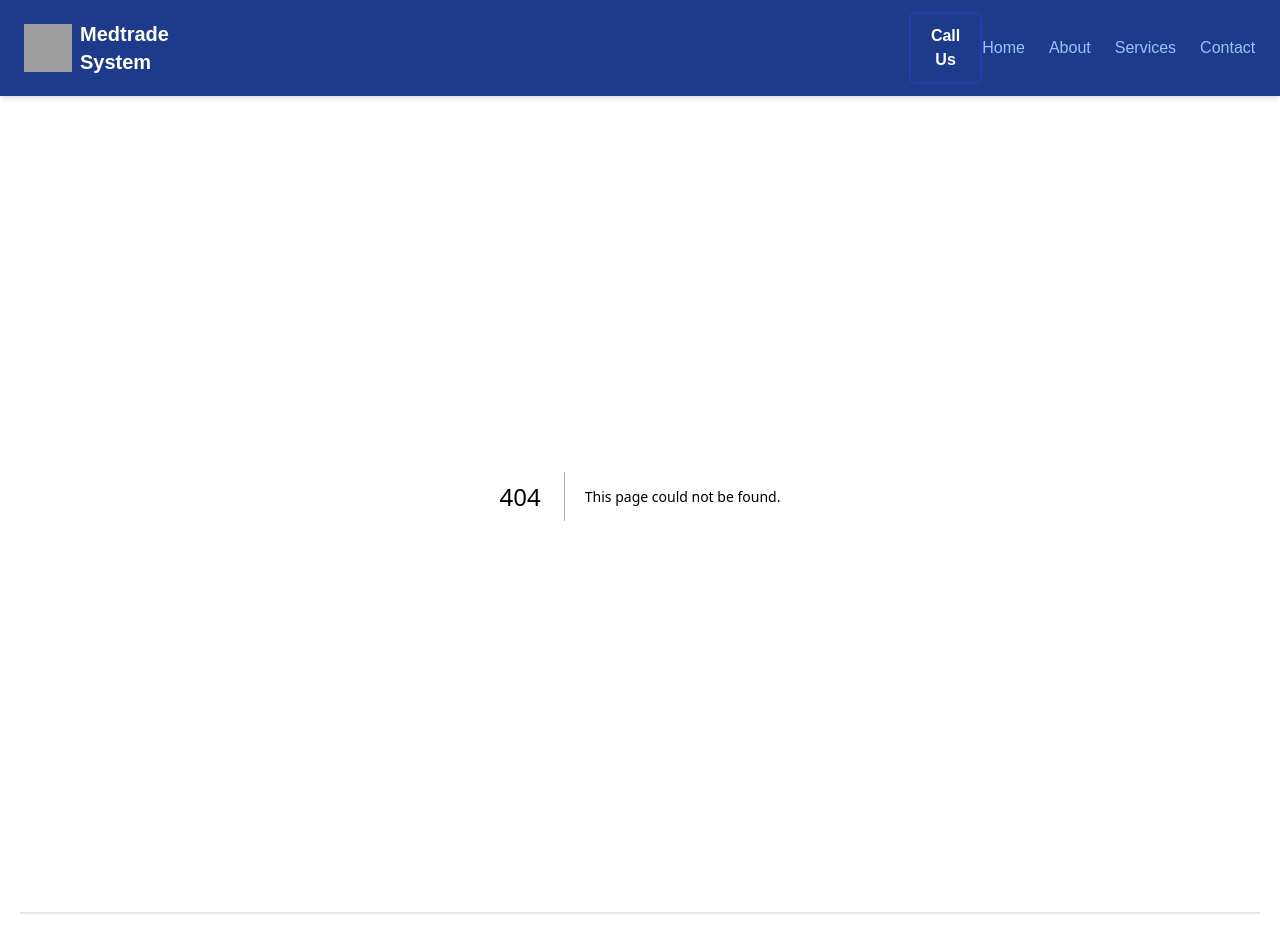
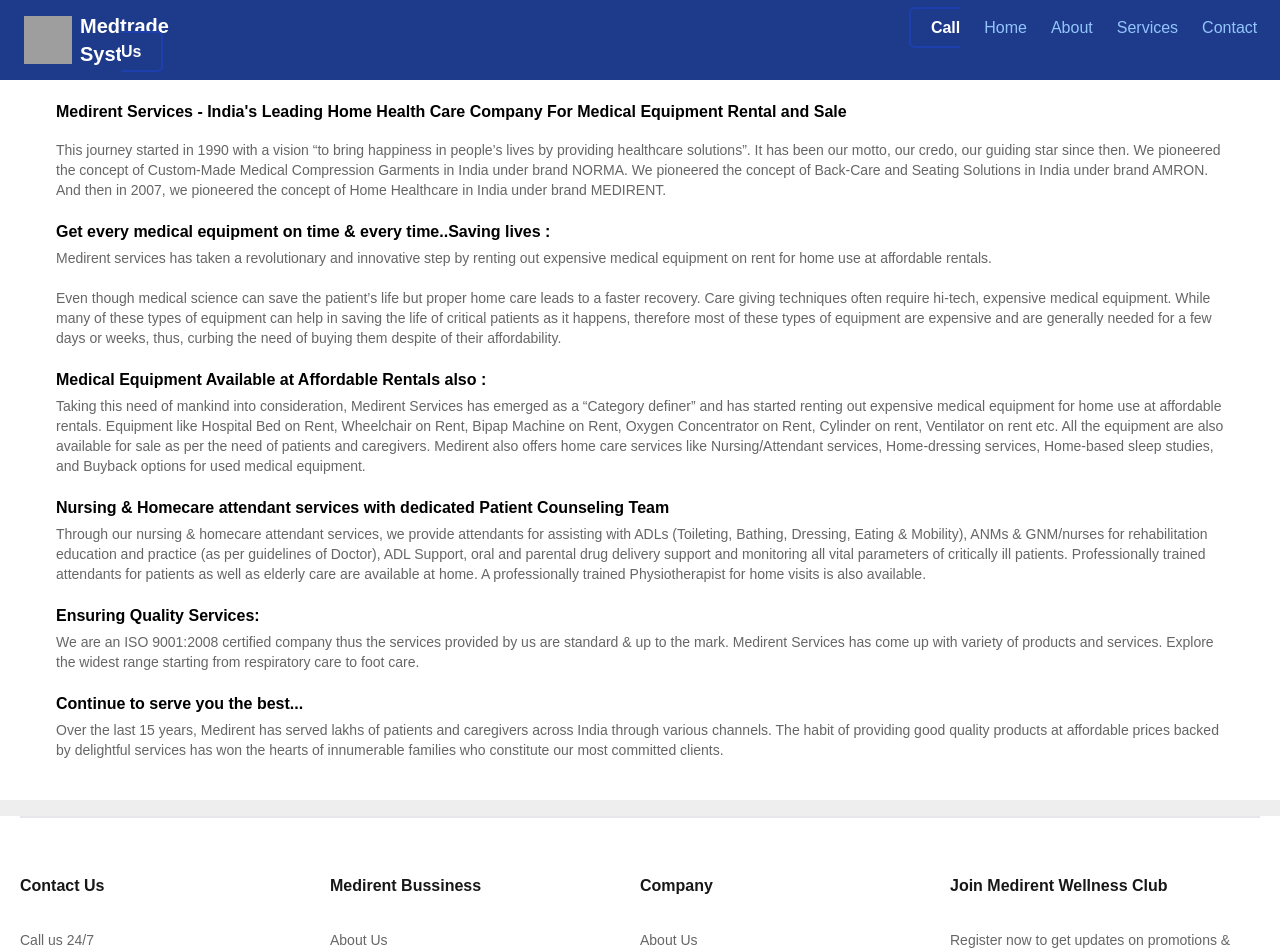
Before and after one commit to DevPc0786/MEDTRADE, a Next.js app: page /about in a window 1280 px wide. Before the commit this address had no page. Shown: the top 952 px of the page. Built offline with nearby package versions, Linux system fonts and the light colour scheme; grey boxes are pictures that could not be loaded.

Commit message:
create about page

```diff
--- /dev/null
+++ b/src/components/AboutUs.jsx
@@ -0,0 +1,91 @@
+import React from "react";
+
+const AboutUs = () => {
+  return (
+    <div className="px-14 py-5 bg-[--whitetext]">
+      <h2 className="text-md font-semibold mb-4 text-[--blacktext]">
+        Medirent Services - India's Leading Home Health Care Company For Medical
+        Equipment Rental and Sale
+      </h2>
+      <p className="text-[--graytext] text-sm mb-5 ">
+        This journey started in 1990 with a vision “to bring happiness in
+        people’s lives by providing healthcare solutions”. It has been our
+        motto, our credo, our guiding star since then. We pioneered the concept
+        of Custom-Made Medical Compression Garments in India under brand NORMA.
+        We pioneered the concept of Back-Care and Seating Solutions in India
+        under brand AMRON. And then in 2007, we pioneered the concept of Home
+        Healthcare in India under brand MEDIRENT.
+      </p>
+
+      <h2 className="text-md font-semibold mb-1 text-[--blacktext]">
+        Get every medical equipment on time & every time..Saving lives :
+      </h2>
+      <p className="text-[--graytext] text-sm mb-5">
+        Medirent services has taken a revolutionary and innovative step by
+        renting out expensive medical equipment on rent for home use at
+        affordable rentals.
+      </p>
+      <p className="text-[--graytext] text-sm mb-5">
+        Even though medical science can save the patient’s life but proper home
+        care leads to a faster recovery. Care giving techniques often require
+        hi-tech, expensive medical equipment. While many of these types of
+        equipment can help in saving the life of critical patients as it
+        happens, therefore most of these types of equipment are expensive and
+        are generally needed for a few days or weeks, thus, curbing the need of
+        buying them despite of their affordability.{" "}
+      </p>
+      <h2 className="text-md font-semibold mb-1 text-[--blacktext]">
+        Medical Equipment Available at Affordable Rentals also :
+      </h2>
+      <p className="text-[--graytext] text-sm mb-5">
+        Taking this need of mankind into consideration, Medirent Services has
+        emerged as a “Category definer” and has started renting out expensive
+        medical equipment for home use at affordable rentals. Equipment like
+        Hospital Bed on Rent, Wheelchair on Rent, Bipap Machine on Rent, Oxygen
+        Concentrator on Rent, Cylinder on rent, Ventilator on rent etc. All the
+        equipment are also available for sale as per the need of patients and
+        caregivers. Medirent also offers home care services like
+        Nursing/Attendant services, Home-dressing services, Home-based sleep
+        studies, and Buyback options for used medical equipment.
+      </p>
+      <h2 className="text-md font-semibold mb-1 text-[--blacktext]">
+        Nursing & Homecare attendant services with dedicated Patient Counseling
+        Team
+      </h2>
+
+      <p className="text-[--graytext] text-sm mb-5">
+        Through our nursing & homecare attendant services, we provide attendants
+        for assisting with ADLs (Toileting, Bathing, Dressing, Eating &
+        Mobility), ANMs & GNM/nurses for rehabilitation education and practice
+        (as per guidelines of Doctor), ADL Support, oral and parental drug
+        delivery support and monitoring all vital parameters of critically ill
+        patients. Professionally trained attendants for patients as well as
+        elderly care are available at home. A professionally trained
+        Physiotherapist for home visits is also available.
+      </p>
+
+      <h2 className="text-md font-semibold mb-1 text-[--blacktext]">
+        Ensuring Quality Services:
+      </h2>
+      <p className="text-[--graytext] text-sm mb-5">
+        We are an ISO 9001:2008 certified company thus the services provided by
+        us are standard & up to the mark. Medirent Services has come up with
+        variety of products and services. Explore the widest range starting from
+        respiratory care to foot care.
+      </p>
+
+      <h2 className="text-md font-semibold mb-1 text-[--blacktext]">
+        Continue to serve you the best...
+      </h2>
+      <p className="text-[--graytext] text-sm mb-5">
+        Over the last 15 years, Medirent has served lakhs of patients and
+        caregivers across India through various channels. The habit of providing
+        good quality products at affordable prices backed by delightful services
+        has won the hearts of innumerable families who constitute our most
+        committed clients.
+      </p>
+    </div>
+  );
+};
+
+export default AboutUs;
--- a/src/components/Dashboard.jsx
+++ b/src/components/Dashboard.jsx
@@ -9,7 +9,7 @@ import ProductCard from "./ProductCard";
 const Dashboard = () => {
   return (
     <div>
-      <div className="px-5 py-3">
+      <div>
         <Home />
         <ProductCard />
         {/* <ShopCategory /> */}
--- a/src/components/Footer.jsx
+++ b/src/components/Footer.jsx
@@ -6,10 +6,10 @@ import { FaYoutube } from "react-icons/fa";
 const Footer = () => {
   return (
     <div className="bg-white px-5">
-      <div className="grid grid-cols-4 mt-4 border-t-2 pt-14 ">
+      <div className="grid lg:grid-cols-4 grid-cols-1 mt-4 border-t-2 pt-14 ">
         <div className="text-[14px]">
-          <h2 className="font-bold text-[16px] mb-8">Contact Us</h2>
-          <div className="text-[#666]">
+          <h2 className="font-bold text-[16px] lg:mb-8 mb-2 ">Contact Us</h2>
+          <div className="text-[--graytext]">
             <p>Call us 24/7 </p>
             <p className="text-[#0066cc] font-bold text-2xl my-2">
               011-2552 2552
@@ -23,8 +23,8 @@ const Footer = () => {
           </div>
         </div>
         <div className="text-[14px]">
-          <h2 className="font-bold text-[16px] mb-8">Medirent Bussiness</h2>
-          <div className="text-[#666]">
+          <h2 className="font-bold text-[16px] lg:mb-8 mt-5 lg:mt-0 ">Medirent Bussiness</h2>
+          <div className="text-[--graytext]">
             <div>
               <p className="my-2">About Us</p>
               <p className="my-2">Privacy Policy </p>
@@ -36,23 +36,25 @@ const Footer = () => {
           </div>
         </div>
         <div className="text-[14px]">
-          <h2 className="font-bold text-[16px] mb-8">Company</h2>
-          <p className="text-[#666]">About Us</p>
+          <h2 className="font-bold text-[16px] lg:mb-8 mt-2 lg:mt-0">Company</h2>
+          <p className="text-[--graytext]">About Us</p>
         </div>
         <div className="text-[14px]">
-          <h2 className="font-bold text-[16px] mb-8">
+          <h2 className="font-bold text-[16px] lg:mb-8 mt-2 lg:mt-0">
             Join Medirent Wellness Club
           </h2>
-          <p className="text-[#666]">
+          <p className="text-[--graytext]">
             Register now to get updates on promotions & coupons.
           </p>
         </div>
       </div>
 
       <hr className="my-10" />
-      <div className="flex justify-between pb-4">
-        <p>© 2024 Medirent Services. All Rights Reserved</p>
-        <div className="flex gap-2 text-[#666]">
+      <div className="lg:flex justify-between pb-4">
+        <p className="text-[--graytext]">
+          © 2024 Medirent Services. All Rights Reserved
+        </p>
+        <div className="flex gap-2 text-[--graytext]">
           <p>We use safe payment from</p>
           <p>Pay</p>
         </div>
--- a/src/components/HomeSlider.jsx
+++ b/src/components/HomeSlider.jsx
@@ -27,79 +27,17 @@ const HomeSlider = () => {
 
   return (
     <div>
-      <div className="flex mt-5 bg-white">
-        <div className="w-[70%] h-[550px]">
-          <div className="">
-            <div className="slider-container">
       <Slider {...settings}>
         {images.map((image, index) => (
-                  <div key={index}>
           <img
+            key={index}
             src={image}
             alt={`Slide ${index + 1}`}
-                      style={{ width: "100%", height: "465px" }}
+            className="lg:h-screen h-60"
+            style={{ width: "100%", height: "100%" }}
           />
-                  </div>
         ))}
       </Slider>
-            </div>
-
-            <div className="pb-5 h-full">
-              <div className="flex justify-between p-4">
-                <div className="flex items-center gap-3">
-                  <FaRegThumbsUp color="#28AFB1" size={35} />
-                  <div>
-                    <h2 className="text-md font-semibold line-clamp-1">
-                      Genuine Products
-                    </h2>
-                    <p className="text-sm">Over 25K products</p>
-                  </div>
-                </div>
-                <div className="flex items-center gap-3">
-                  <TbTruck color="#28AFB1" size={35} />
-                  <div>
-                    <h2 className="text-md font-semibold line-clamp-1">
-                      Home Delivery
-                    </h2>
-                    <p className="text-sm">Over 25K products</p>
-                  </div>
-                </div>
-                <div className="flex items-center gap-3">
-                  <MdPayment color="#28AFB1" size={35} />
-                  <div>
-                    <h2 className="text-md font-semibold line-clamp-1">
-                      Secure Payment
-                    </h2>
-                    <p className="text-sm">Over 25K products</p>
-                  </div>
-                </div>
-                <div className="flex items-center gap-3">
-                  <TbMessageCircle color="#28AFB1" size={35} />
-                  <div>
-                    <h2 className="text-md font-semibold line-clamp-1">
-                      24/7 Support
-                    </h2>
-                    <p className="text-sm">Over 25K products</p>
-                  </div>
-                </div>
-              </div>
-            </div>
-          </div>
-        </div>
-
-        <div className="w-[30%] h-[550px] gap-5">
-          <img
-            className="w-full h-[50%] pl-5 pb-[0.625rem]"
-            src="https://medirent.co.in/wp-content/uploads/2022/02/banner_mask-1.jpg"
-            alt="Banner Image"
-          />
-          <img
-            className="w-full h-[50%] pl-5 pt-[0.625rem]"
-            src="https://medirent.co.in/wp-content/uploads/2022/02/coccyx-cushion_banner-1.jpg"
-            alt="Banner Image"
-          />
-        </div>
-      </div>
     </div>
   );
 };
--- a/src/components/Navbar.jsx
+++ b/src/components/Navbar.jsx
@@ -17,39 +17,75 @@ export default function Navbar() {
 
       </div> */}
       <nav className="bg-blue-900 text-white shadow-md">
+        <div className="flex items-center justify-between lg:px-6 py-3">
+          <div className="items-center lg:gap-2 flex ">
+            <img
+              src="https://png.pngtree.com/png-vector/20240418/ourmid/pngtree-gaming-logo-modern-style-design-png-image_12295068.png"
+              alt="Logo"
+              className="h-12 w-12"
+            />
+            <a className="text-xl flex font-bold text-white" href="/">
+              Medtrade System
+            </a>
+          </div>
 
-  <div className="flex items-center justify-between px-6 py-3">
-    <div className="items-center gap-2 flex ">
-      <img src="https://png.pngtree.com/png-vector/20240418/ourmid/pngtree-gaming-logo-modern-style-design-png-image_12295068.png" alt="Logo" className="h-12 w-12" />
-      <a className="text-xl flex font-bold text-white" href="/">Medtrade System</a>
-    </div>
-     <div id='btn'>
-       <button>Call Us</button>
-     </div>
 
           <ul className="hidden md:flex space-x-6 text-blue-300  mr-4 font-4xl">
             <li>
-        <a href="/" className="hover:text-blue-400 transition duration-300 ease-in-out">Home</a>
+              <a href="" id='btn'>Call Us</a>
             </li>
             <li>
-        <a href="/about" className="hover:text-blue-400 transition duration-300 ease-in-out">About</a>
+              <a
+                href="/"
+                className="hover:text-blue-400 transition duration-300 ease-in-out"
+              >
+                Home
+              </a>
             </li>
             <li>
-        <a href="/services" className="hover:text-blue-400 transition duration-300 ease-in-out">Services</a>
+              <a
+                href="/about"
+                className="hover:text-blue-400 transition duration-300 ease-in-out"
+              >
+                About
+              </a>
             </li>
             <li>
-        <a href="/contact" className="hover:text-blue-400 transition duration-300 ease-in-out">Contact</a>
+              <a
+                href="/services"
+                className="hover:text-blue-400 transition duration-300 ease-in-out"
+              >
+                Services
+              </a>
+            </li>
+            <li>
+              <a
+                href="/contact"
+                className="hover:text-blue-400 transition duration-300 ease-in-out"
+              >
+                Contact
+              </a>
             </li>
           </ul>
           <div className="block md:hidden">
             <button>
-        <svg className="w-6 h-6 text-white" fill="none" stroke="currentColor" viewBox="0 0 24 24">
-          <path strokeLinecap="round" strokeLinejoin="round" strokeWidth="2" d="M4 6h16M4 12h16M4 18h16" />
+              <svg
+                className="w-6 h-6 text-white"
+                fill="none"
+                stroke="currentColor"
+                viewBox="0 0 24 24"
+              >
+                <path
+                  strokeLinecap="round"
+                  strokeLinejoin="round"
+                  strokeWidth="2"
+                  d="M4 6h16M4 12h16M4 18h16"
+                />
               </svg>
             </button>
           </div>
         </div>
       </nav>
     </div>
-  )
+  );
 }
--- a/src/components/ProductCard.jsx
+++ b/src/components/ProductCard.jsx
@@ -6,14 +6,14 @@ import { IoCallOutline } from "react-icons/io5";
 const ProductCard = () => {
     return (
       <div>
-        <h2 className="mx-8 mt-9 font-bold tracking-wide text-xl">
+        <h2 className="mx-8 mt-10  font-bold tracking-wide text-xl">
           Medician
         </h2>
         <div className="grid sm:grid-cols-1 md:grid-cols-2 lg:grid-cols-3 xl:grid-cols-4">
           {products.map((item, i) => (
             <div
               key={i}
-              className="relative m-10 flex w-full max-w-xs flex-col overflow-hidden rounded-lg border border-gray-100 bg-white shadow-md "
+              className="relative flex w-full my-2 m-auto max-w-xs flex-col overflow-hidden rounded-lg border border-gray-100 bg-white shadow-md "
             >
               <a
                 className="relative mx-3 mt-3 flex h-52 overflow-hidden rounded-xl items-center"
@@ -48,7 +48,7 @@ const ProductCard = () => {
                 </div>
                 <a
                   href="#"
-                  className="flex items-center justify-center rounded-md bg-slate-900 px-5 py-2.5 text-center text-sm font-medium text-white hover:text-slate-900 border hover:bg-white focus:outline-none focus:ring-4 focus:ring-blue-300"
+                  className="flex items-center justify-center rounded-md bg-[--btncolor] px-5 py-2.5 text-center text-sm font-medium text-white hover:text-slate-900 border hover:bg-white focus:outline-none focus:ring-4 focus:ring-blue-300"
                 >
                   <IoCallOutline className="mr-2 h-6 w-6" />
                   View number
@@ -56,7 +56,7 @@ const ProductCard = () => {
 
                 <a
                   href="#"
-                  className="flex items-center justify-center rounded-md hover:bg-slate-900 px-5 py-2.5 text-center text-sm font-medium text-slate-900 hover:text-white border mt-2  focus:outline-none focus:ring-4 focus:ring-blue-300"
+                  className="flex items-center justify-center rounded-md hover:bg-[--btncolor] px-5 py-2.5 text-center text-sm font-medium text-slate-900 hover:text-white border mt-2  focus:outline-none focus:ring-4 focus:ring-blue-300"
                 >
                   <svg
                     xmlns="http://www.w3.org/2000/svg"
--- a/src/components/ShopbyHealth.jsx
+++ b/src/components/ShopbyHealth.jsx
@@ -1,43 +1,34 @@
-import React from 'react'
+import React from "react";
 
 const Healthconcern = () => {
   return (
-     <div className='py-7 my-8 w-full bg-white '>
-            <h2 className="text-2xl mx-4 my-2">Shop By Category</h2>
-        <div className='flex grid grid-cols-4 mt-4 font-bold'>
-          <div className='grid ml-16 '>
+    <div className="py-7 my-8 w-full bg-white ">
+      <h3 className="text-2xl mx-4 my-2 font-semibold">Shop By Category</h3>
+      <div className="grid grid-cols-1 lg:grid-cols-4  mt-4 font-bold w-full text-[--graytext]">
+        <div className="grid ml-16 ">
           <p className="my-2">Respiratory</p>
           <p className="my-2">Infection</p>
-              <p className="my-2">
-              Neck Injury </p>
+          <p className="my-2">Neck Injury </p>
           <p className="my-2">Back Pain</p>
-              <p className="my-2">
-              Disabled</p>
-
+          <p className="my-2">Disabled</p>
         </div>
-          <div className='grid ml-16 '>
+        <div className="grid ml-16 ">
           <p className="my-2">Knee Complications</p>
-              <p className="my-2">Hip Fractures
-              </p>
+          <p className="my-2">Hip Fractures</p>
           <p className="my-2">Surgery </p>
           <p className="my-2">Post Surgery complicatons</p>
           <p className="my-2">Pregnancy Complications</p>
         </div>
-         <div className='grid ml-16'>
-              <p className="my-2">Immobility
-              </p>
+        <div className="grid ml-16">
+          <p className="my-2">Immobility</p>
           <p className="my-2">Diabetic </p>
-              <p className="my-2">Bedridden
-              </p>
+          <p className="my-2">Bedridden</p>
           <p className="my-2">Cervical</p>
-              <p className="my-2">
-              Lifestyle Disorder</p>
-         </div>
-
-
+          <p className="my-2">Lifestyle Disorder</p>
         </div>
       </div>
-    )
-}
+    </div>
+  );
+};
 
-export default Healthconcern
+export default Healthconcern;
--- a/src/pages/_app.js
+++ b/src/pages/_app.js
@@ -7,7 +7,7 @@ export default function App({ Component, pageProps }) {
     <>
       <Navbar />
       <Component {...pageProps} />
-      <Footer className="p-5" />
+      <Footer className="" />
     </>
   );
 }
--- /dev/null
+++ b/src/pages/about/index.js
@@ -0,0 +1,12 @@
+import AboutUs from '@/components/AboutUs'
+import React from 'react'
+
+const index = () => {
+  return (
+    <div>
+      <AboutUs />
+    </div>
+  )
+}
+
+export default index
--- a/src/styles/globals.css
+++ b/src/styles/globals.css
@@ -5,6 +5,10 @@
 :root {
   --background: #eeeeee;
   --foreground: #171717;
+  --btncolor: #61A4E9;
+  --graytext: rgb(102 102 102 / var(--tw-text-opacity, 1));
+  --blacktext: black;
+  --whitetext: white;
 }
 
 /* @media (prefers-color-scheme: dark) {
```
Lines whose indentation alone changed are shown as unchanged.
